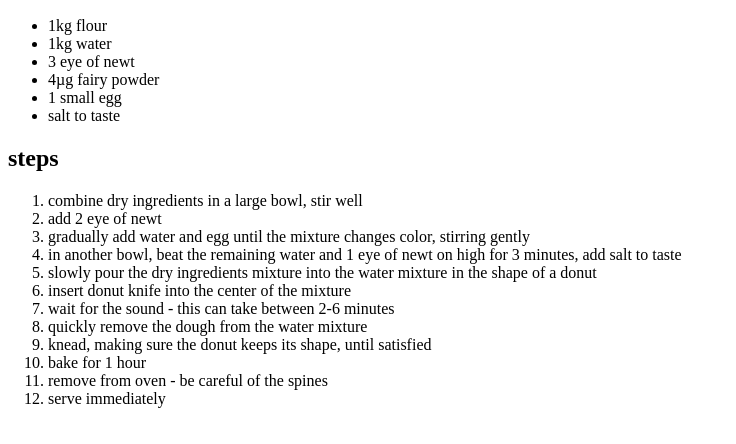
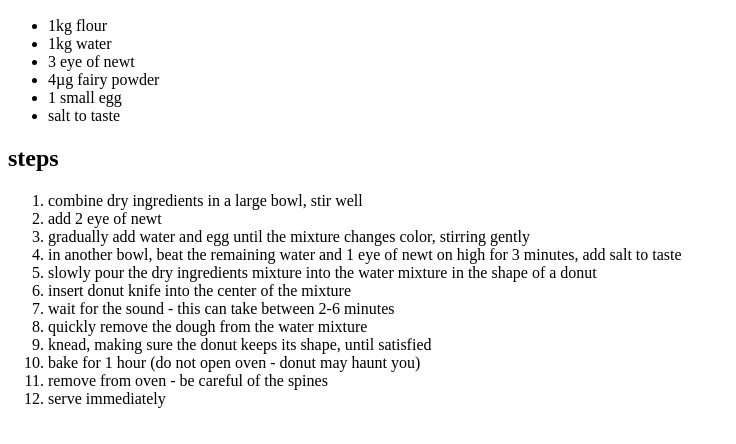
Before and after one commit to bracket-chat/bracket-chat.github.io, a plain HTML site: page recipe.html in a window 1280 px wide. Shown: the part 110-554 px from the top of the page, without its empty margins (0-736 px from the left). Drawn offline with Linux system fonts and the light colour scheme.

Commit message:
Update recipe.html

```diff
--- a/recipe.html
+++ b/recipe.html
@@ -25,7 +25,7 @@
       <li>wait for the sound - this can take between 2-6 minutes</li>
       <li>quickly remove the dough from the water mixture</li>
       <li>knead, making sure the donut keeps its shape, until satisfied</li>
-      <li>bake for 1 hour</li>
+      <li>bake for 1 hour (do not open oven - donut may haunt you)</li>
       <li>remove from oven - be careful of the spines</li>
       <li>serve immediately</li>
     </ol>
```
